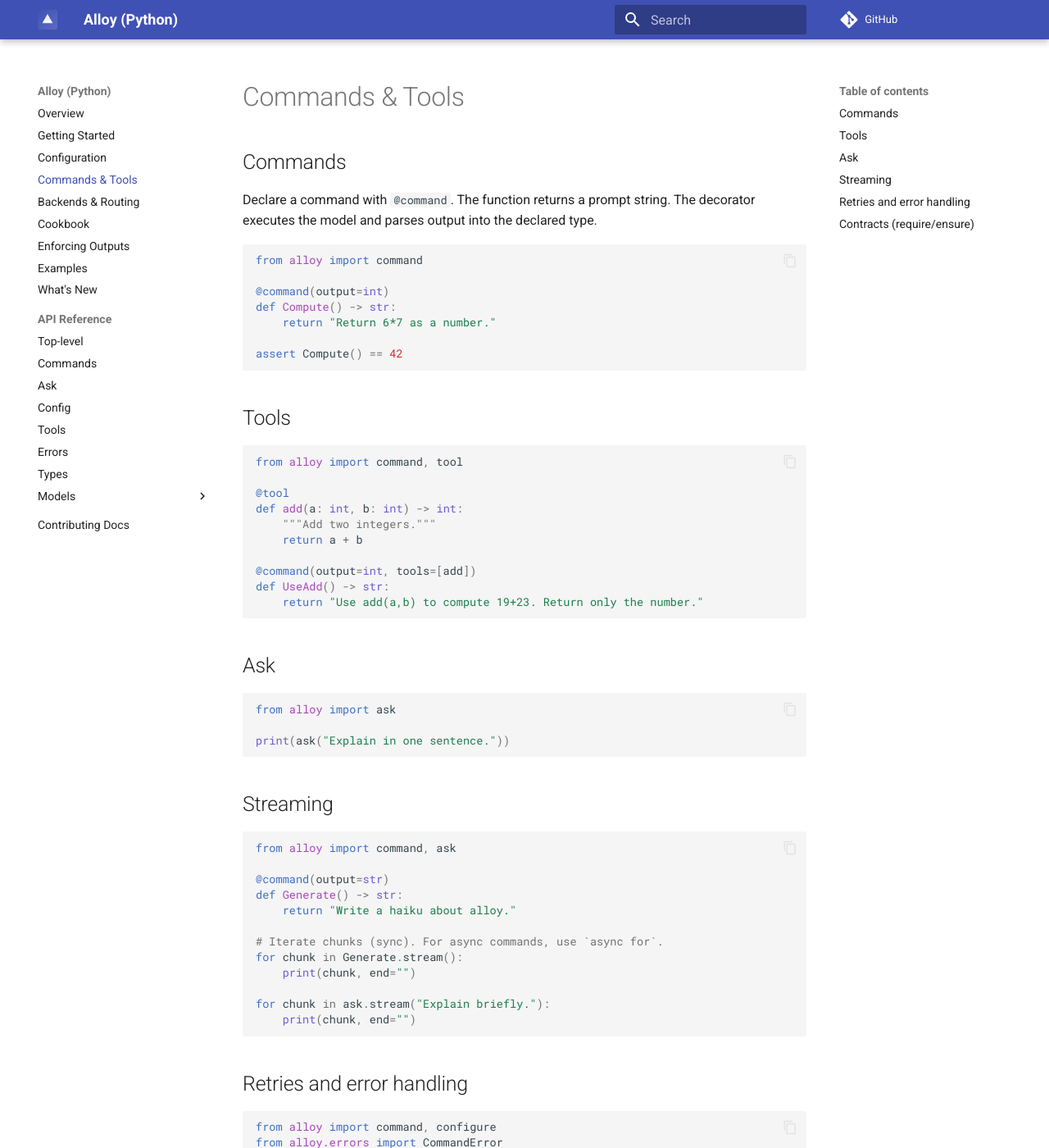
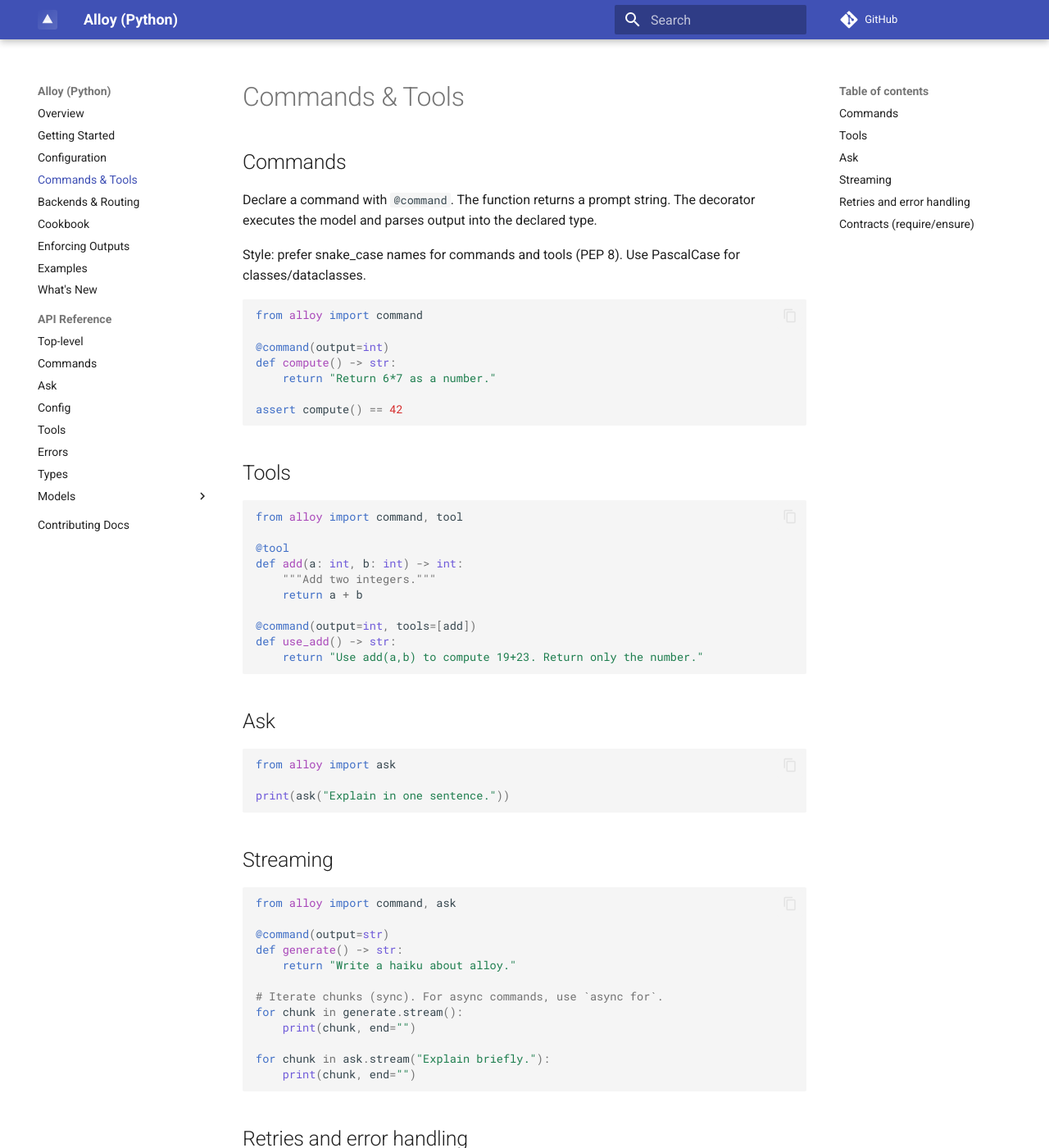
Before and after one commit to lydakis/alloy, an MkDocs documentation site: the page built from docs/commands.md, in a window 1280 px wide and 1400 px high. Shown: the whole window at 82% size. Built offline with MkDocs 1.6.1 and Material for MkDocs 9.7.7, drawn with Linux system fonts in a browser that asks for light colours; comment, search, counter and statistics services are not loaded.

Commit message:
feat(anthropic): enforce structure via synthetic tool + assistant prefill; remove response_format; fix trailing whitespace; docs/examples/tests: snake_case for commands/tools and updated model references

````diff
--- a/docs/commands.md
+++ b/docs/commands.md
@@ -4,14 +4,16 @@
 
 Declare a command with `@command`. The function returns a prompt string. The decorator executes the model and parses output into the declared type.
 
+Style: prefer snake_case names for commands and tools (PEP 8). Use PascalCase for classes/dataclasses.
+
 ```python
 from alloy import command
 
 @command(output=int)
-def Compute() -> str:
+def compute() -> str:
     return "Return 6*7 as a number."
 
-assert Compute() == 42
+assert compute() == 42
 ```
 
 ## Tools
@@ -25,7 +27,7 @@
     return a + b
 
 @command(output=int, tools=[add])
-def UseAdd() -> str:
+def use_add() -> str:
     return "Use add(a,b) to compute 19+23. Return only the number."
 ```
 
@@ -43,11 +45,11 @@
 from alloy import command, ask
 
 @command(output=str)
-def Generate() -> str:
+def generate() -> str:
     return "Write a haiku about alloy."
 
 # Iterate chunks (sync). For async commands, use `async for`.
-for chunk in Generate.stream():
+for chunk in generate.stream():
     print(chunk, end="")
 
 for chunk in ask.stream("Explain briefly."):
@@ -64,11 +66,11 @@
 configure(retry=2)  # retry transient errors twice
 
 @command(output=int)
-def Maybe() -> str:
+def maybe() -> str:
     return "Return an integer between 1 and 10."
 
 try:
-    print(Maybe())
+    print(maybe())
 except CommandError as e:
     print("Model error:", e)
 ```
````
Also changed, not shown: README.md (+4 -4 lines), docs/cookbook.md (+4 -4 lines), 12 other files.
